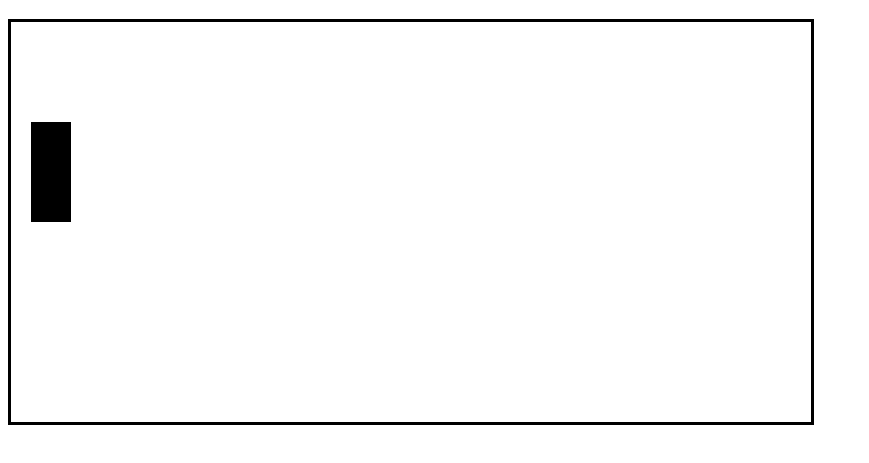
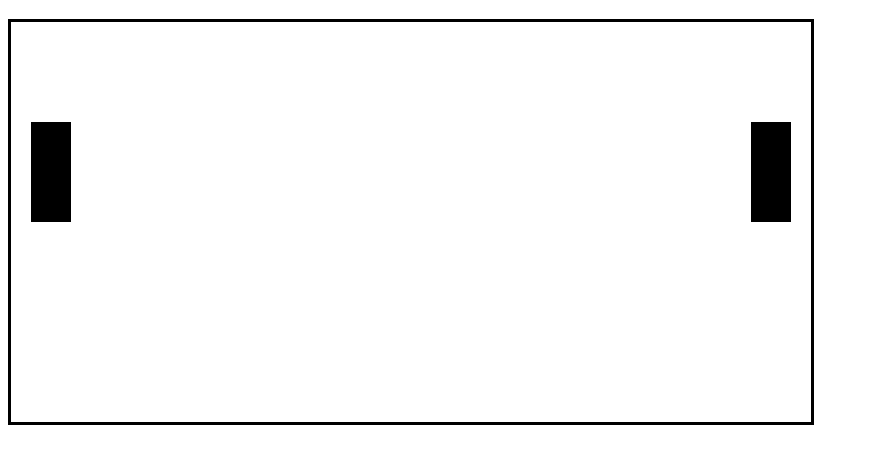
Before and after one commit to JoseVicente-dev/PracticaMVC, a plain HTML site: page pong/index.html in a window 1280 px wide. Shown: the part 61-524 px from the top of the page, without its empty margins (0-869 px from the left). Drawn offline with Linux system fonts and the light colour scheme.

Commit message:
Se dibujan las dos barras y se dejan equidistantes

```diff
--- a/pong/main.js
+++ b/pong/main.js
@@ -118,6 +118,7 @@ function main() {//CONTROLADOR
      */
     let board = new Board(800, 400)
     let bar = new Bar(20,100,40,100, board) //No es necesario crear un objeto Bar, pues la funcion se auto adiciona al board al invocar el "constructor"
+    Bar(740,100,40,100, board)
     let canvas = document.getElementById("canvas")
     let board_view = new BoardView(canvas, board)
     board_view.draw();
```
Also changed, not shown: pong/index.html (+0 -1 lines).
